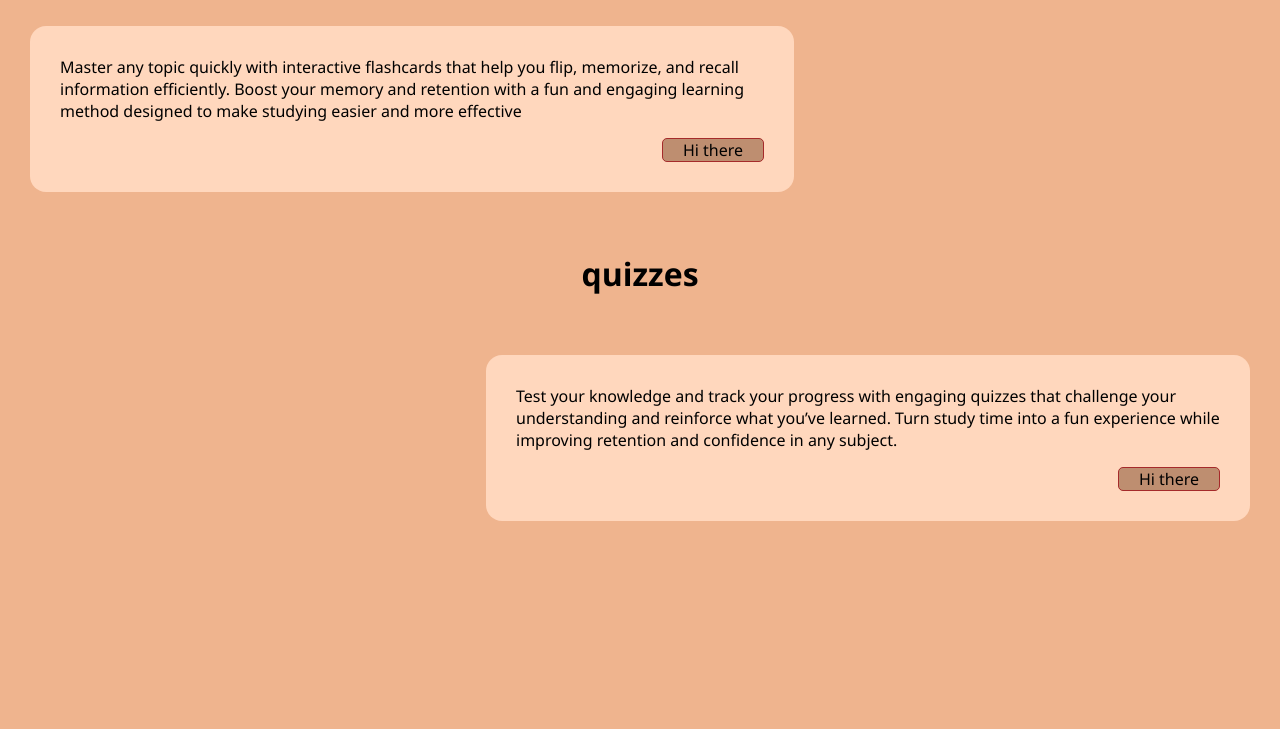
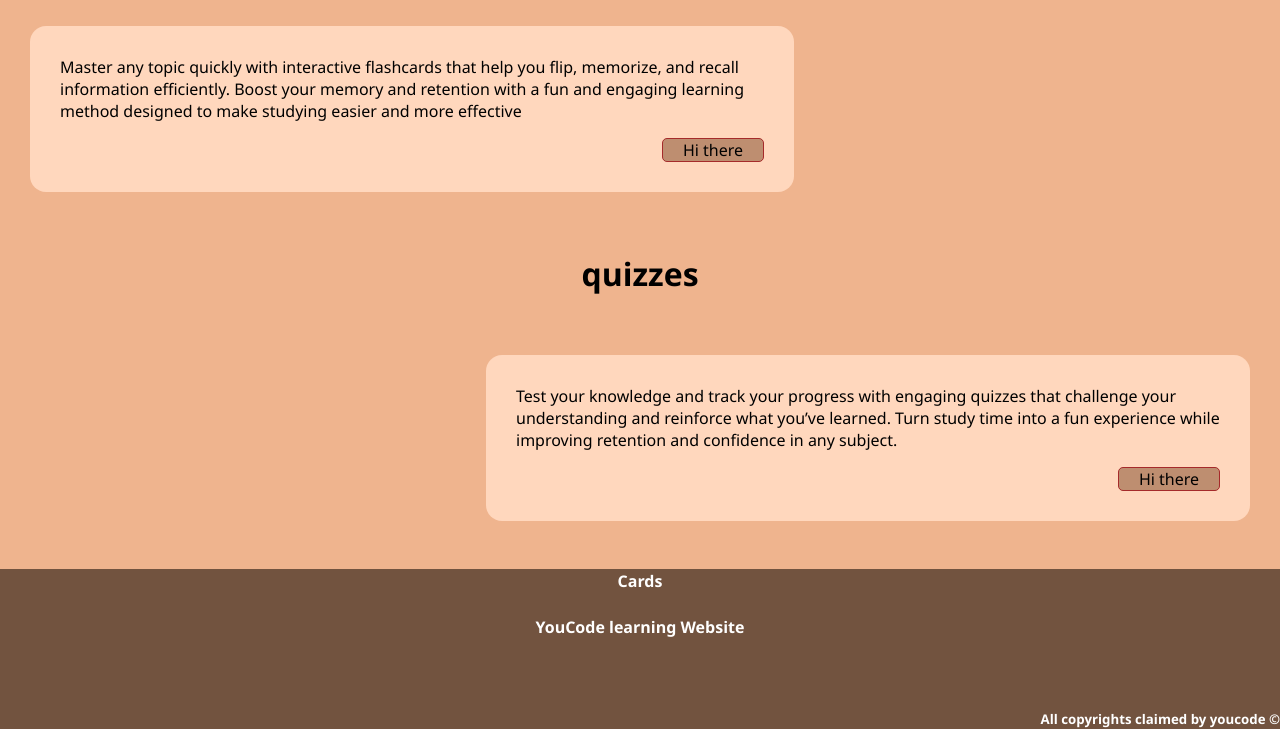
Before and after one commit to oldm2563-blip/Brief_5, a website: page index.html in a window 1280 px wide. Shown: the part 745-1474 px from the top of the page. Before the commit the page ends 1266 px from the top, so only its background shows below. Drawn offline with Linux system fonts and the light colour scheme.

Commit message:
finish home page

```diff
--- a/index.html
+++ b/index.html
@@ -59,8 +59,18 @@
 
 
 
-    <footer>
-
+    <footer class="mt-5 d-flex flex-column justify-content-center text-center">
+        <div>
+            <h4>Cards</h4>
+        </div>
+        <div class="mt-4 mb-4">
+            <h4>YouCode learning Website</h4>
+        </div>
+        <div class="d-flex justify-content-end mt-5">
+            <div>
+                <h5>All copyrights claimed by  youcode ©</h5>
+            </div>
+        </div>
     </footer>
 </body>
 </html>
--- a/style.css
+++ b/style.css
@@ -56,3 +56,13 @@
     text-decoration: none;
     color: black;
 }
+h4{
+    color: white;
+}
+h5{
+    color: white;
+}
+footer{
+    background-color: #72533F;
+    height: 160px;
+}
```
